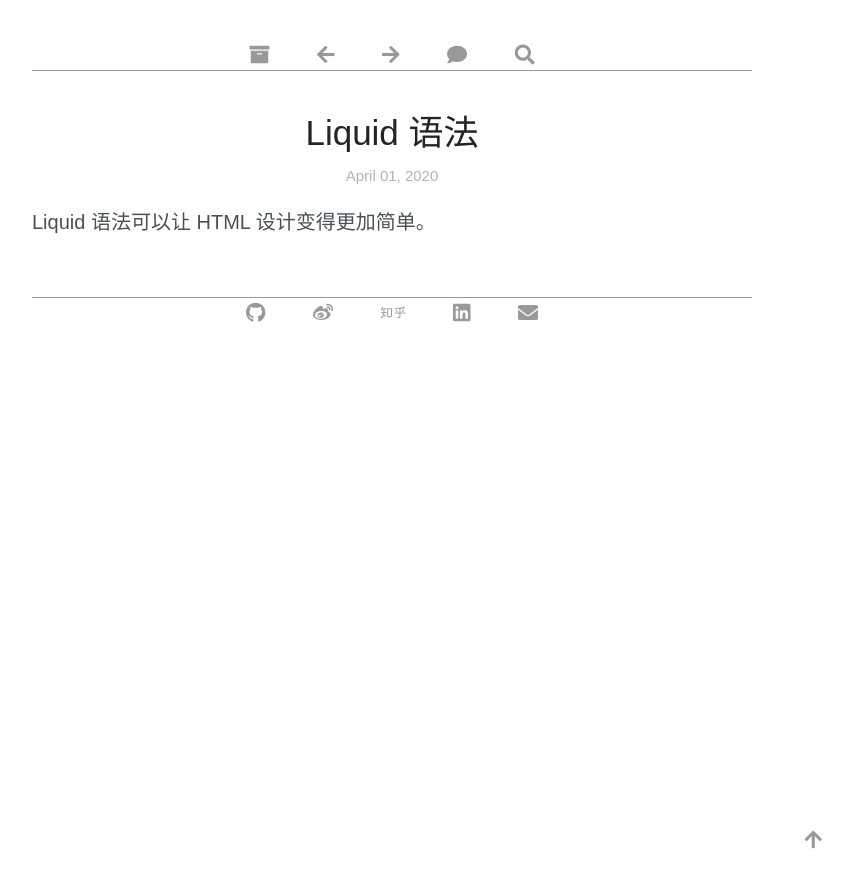
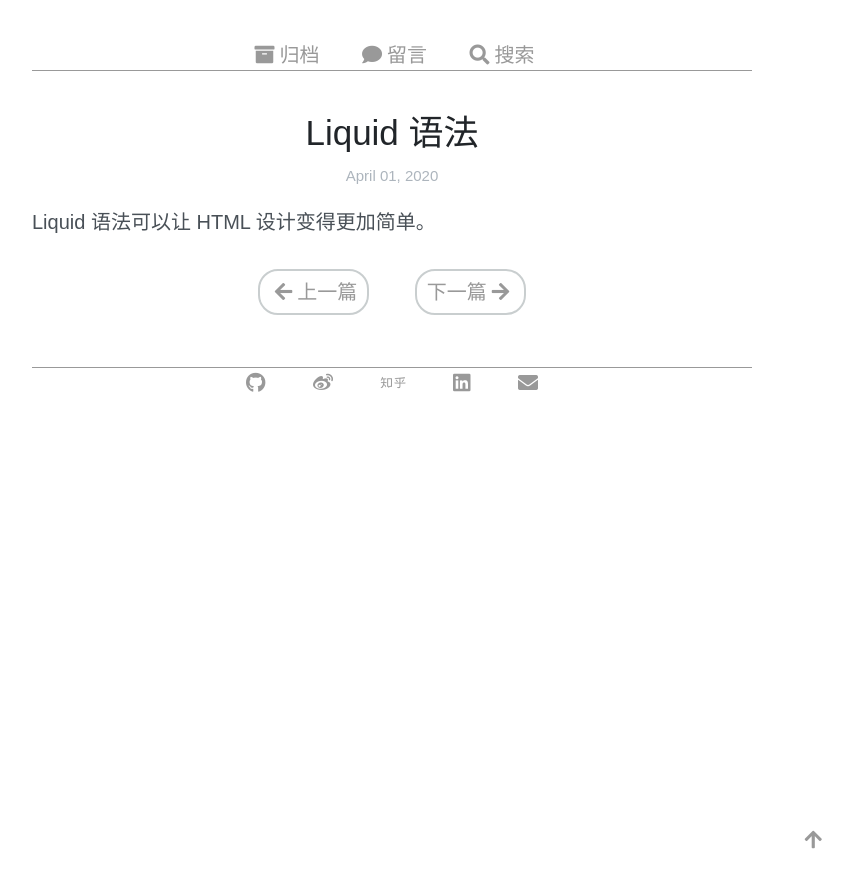
Before and after one commit to whenfung/simple, a Jekyll site: the page built from _posts/2020-04-01-liquid.md, in a window 1280 px wide. Shown: the top 888 px of the page, without its empty margins (248-1100 px from the left). Built offline with Jekyll 4.4.1, drawn with Linux system fonts in a browser that asks for light colours; nearby versions of some CDN libraries.

Commit message:
修改导航栏

```diff
--- a/_includes/nav.html
+++ b/_includes/nav.html
@@ -1,16 +1,8 @@
 <nav class="nav">
   {% if page.layout == "post" %}
-    <a href="{{ site.baseurl }}/"><i class="fa fa-archive" aria-hidden="true"></i></a>
-
-    {% if page.previous %}
-      <a href="{{ site.baseurl }}{{ page.previous.url }}"><i class="fa fa-arrow-left" aria-hidden="true"></i></a>
-    {% endif %}
-
-    {% if page.next %}
-      <a href="{{ site.baseurl }}{{ page.next.url }}"><i class="fa fa-arrow-right" aria-hidden="true"></i></a>
-    {% endif %}
+    <a href="{{ site.baseurl }}/"><i class="fa fa-archive" aria-hidden="true"></i>归档</a>
   {% endif %}
 
-  <a href="https://github.com/{{ site.github }}{{ site.baseurl }}/issues/new"><i class="fa fa-comment" aria-hidden="true"></i></a>
-  <a href="https://baidu.com"><i class="fa fa-search" aria-hidden="true"></i></a>
+  <a href="https://github.com/{{ site.github }}{{ site.baseurl }}/issues/new"><i class="fa fa-comment" aria-hidden="true"></i>留言</a>
+  <a href="https://baidu.com"><i class="fa fa-search" aria-hidden="true"></i>搜索</a>
 </nav>
--- a/_layouts/post.html
+++ b/_layouts/post.html
@@ -8,4 +8,13 @@ layout: default
 
   {{ content }}
 
+  <div class="prev-next">
+    {% if page.previous %}
+      <a href="{{ site.baseurl }}{{ page.previous.url }}"><i class="fa fa-arrow-left" aria-hidden="true"></i>上一篇</a>
+    {% endif %}
+
+    {% if page.next %}
+      <a href="{{ site.baseurl }}{{ page.next.url }}">下一篇<i class="fa fa-arrow-right" aria-hidden="true"></i></a>
+    {% endif %}
+  </div>
 </div>
--- a/_sass/_layout.scss
+++ b/_sass/_layout.scss
@@ -263,3 +263,25 @@
     background-color: #338FCC;
   }
 }
+
+// 上下篇布局
+.prev-next {
+  margin-top: 2rem;
+  text-align: center;
+
+}
+
+.prev-next a {
+  color: #999;
+  margin-left: 1rem;
+  margin-right: 1rem;
+  padding: .5rem;
+  text-decoration: none;
+  background-color: white;
+  border-radius: 1rem;
+  border: 2px solid #C9CECF;
+
+  &:hover {
+    color: #333;
+  }
+}
```
